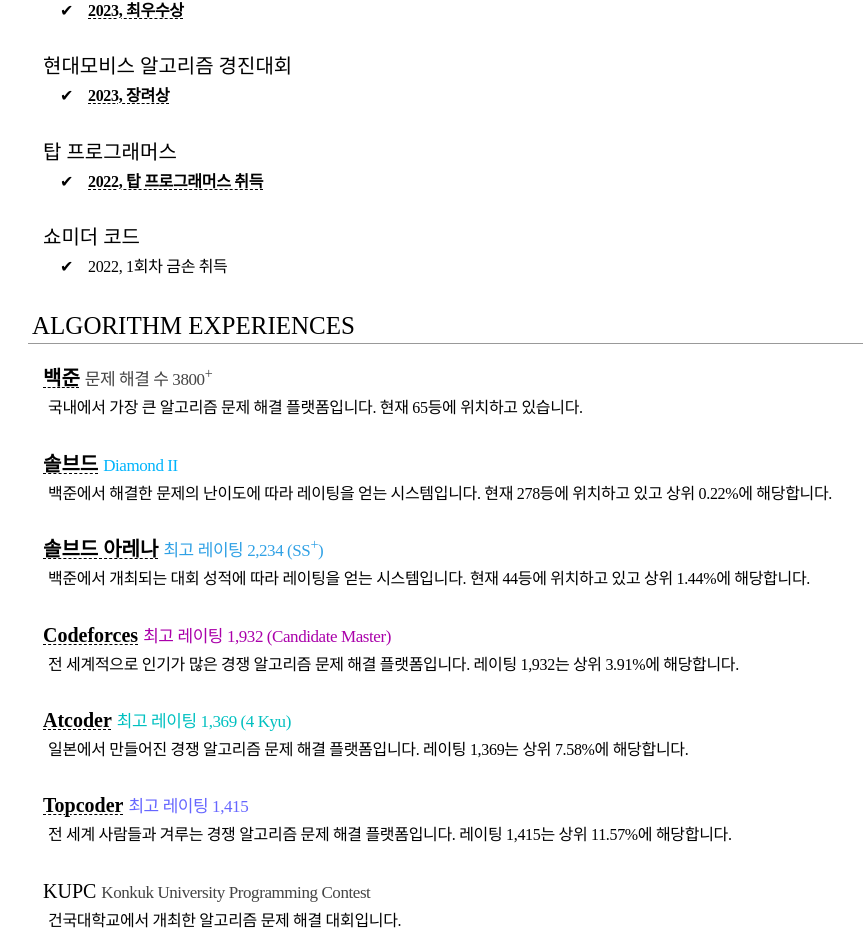
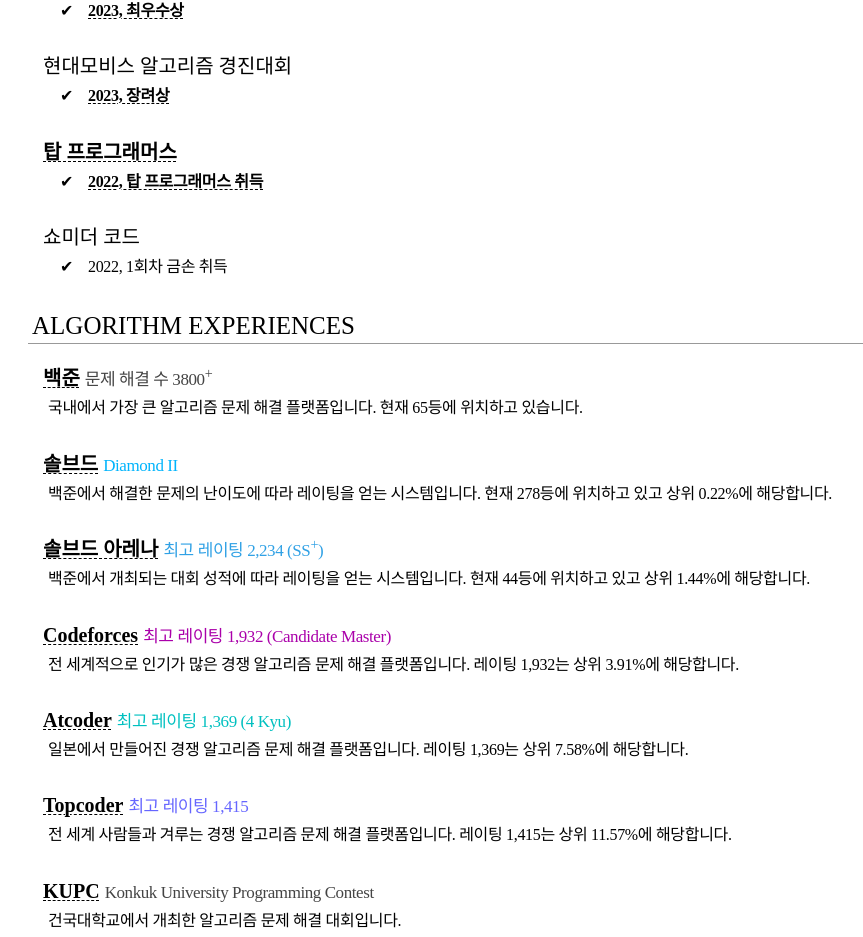
Before and after one commit to riroan/riroan.com, a React (Create React App) app in the folder riroan/: page / in a window 1280 px wide. Shown: the part 3018-3955 px from the top of the page, without its empty margins (22-885 px from the left). Built offline with nearby package versions, Linux system fonts and the light colour scheme; a web font is replaced by a local one.

Commit message:
링크 추가

```diff
--- a/riroan/src/App.js
+++ b/riroan/src/App.js
@@ -259,7 +259,9 @@
 				</Ul>
 			</Div>
 			<Div>
-				<H2>탑 프로그래머스</H2>
+				<H2>
+					<A href="https://career.programmers.co.kr/top_programmers/introduce">탑 프로그래머스</A>
+				</H2>
 				<Ul display={visible}>
 					<Item>
 						<A href="https://riroan.tistory.com/86">2022, 탑 프로그래머스 취득</A>
@@ -318,7 +320,7 @@
 			</Div>
 			<Div>
 				<H2>
-					KUPC <Assist>Konkuk University Programming Contest</Assist>
+					<A href="https://www.acmicpc.net/category/454">KUPC</A> <Assist>Konkuk University Programming Contest</Assist>
 				</H2>
 				<P>건국대학교에서 개최한 알고리즘 문제 해결 대회입니다.</P>
 				<Ul display={visible}>
```
